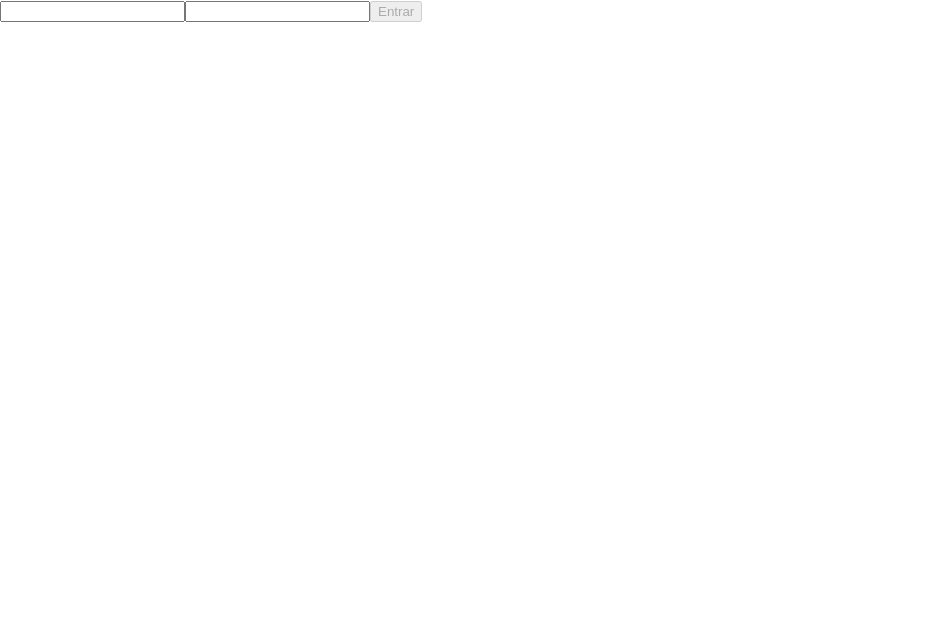
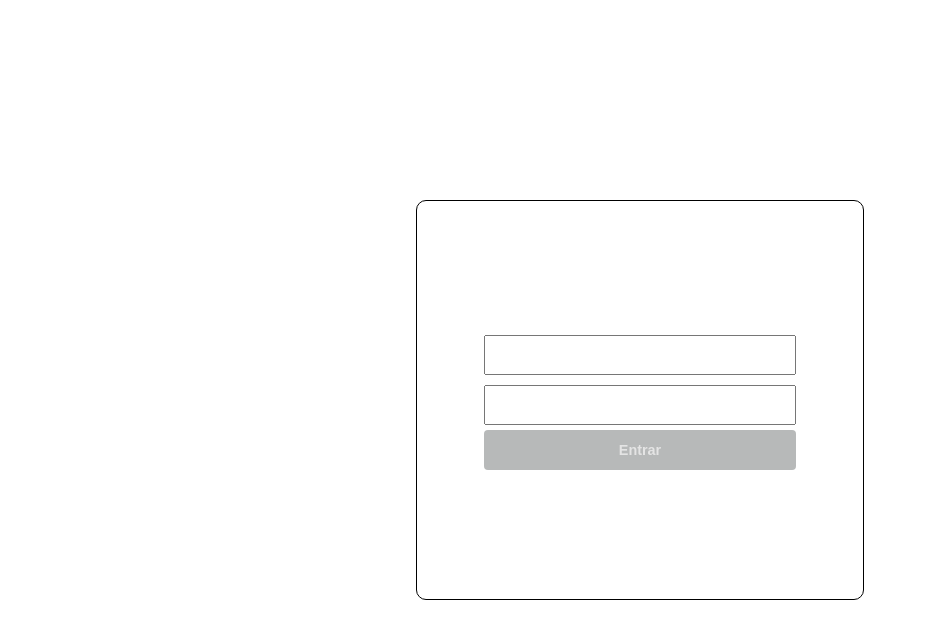
Before and after one commit to betrybe/bernardo-fonseca-test, a React (Create React App) app: page / in a window 1280 px wide. Shown: the top 638 px of the page, without its empty margins (0-927 px from the left). Built offline with nearby package versions, Linux system fonts and the light colour scheme.

Commit message:
estilo inicial e da pagina de login

```diff
--- a/src/App.css
+++ b/src/App.css
@@ -1,41 +1,62 @@
-.App {
-  text-align: center;
+.main_page {
+  width: 100%;
+  height: 100%;
 }
 
-.App-logo {
-  height: 40vmin;
-  pointer-events: none;
+/* Login page style */
+
+.form_page_login {
+  width: 100%;
+  height: 100%;
+
+  display: flex;
+  justify-content: center;
+  align-items: center;
 }
 
-@media ( prefers-reduced-motion : no-preference ) {
+.login_form {
+  width: 35%;
+  height: 50%;
 
-  .App-logo {
-    animation: App-logo-spin infinite 20s linear;
-  }
+  display: flex;
+  flex-direction: column;
+  justify-content: center;
+  align-items: center;
+
+  border: 1px solid black;
+  border-radius: 10px;
 }
 
-.App-header {
-  align-items: center;
-  background-color: #282c34;
-  color: white;
-  display: flex;
-  flex-direction: column;
-  font-size: calc(10px + 2vmin);
-  justify-content: center;
-  min-height: 100vh;
+.input_login{
+  width: 70%;
+  height: 10%;
+
+  margin: 5px 0;
+
+  font-size: 1rem;
 }
 
-.App-link {
-  color: #61dafb;
+.form_page_login button{
+  width: 70%;
+  height: 10%;
+
+  border: none;
+  border-radius: 4px;
+
+  background-color: #25a570;
+  color: white;
+  font-weight: bold;
+  font-size: 0.9rem;
 }
 
-@keyframes App-logo-spin {
+.form_page_login button:hover{
+  background-color: #000000;
+  color: #25a570;
+}
 
-  from {
-    transform: rotate(0deg);
-  }
+.form_page_login button:disabled{
+  background-color: #b7b9b9;
+  color: #e4e4e4;
 
-  to {
-    transform: rotate(360deg);
-  }
+  cursor: not-allowed;
 }
--- a/src/App.js
+++ b/src/App.js
@@ -6,7 +6,7 @@ import Wallet from "./pages/Wallet";
 
 function App() {
   return (
-    <div>
+    <div className='main_page'>
       <Switch>
         <Route path="/carteira" component={Wallet} />
         <Route path="/" exact component={Login} />
--- a/src/index.css
+++ b/src/index.css
@@ -1,13 +1,27 @@
-body {
-  margin: 0;
-  font-family: -apple-system, BlinkMacSystemFont, 'Segoe UI', 'Roboto', 'Oxygen',
-    'Ubuntu', 'Cantarell', 'Fira Sans', 'Droid Sans', 'Helvetica Neue',
-    sans-serif;
-  -webkit-font-smoothing: antialiased;
-  -moz-osx-font-smoothing: grayscale;
+html {
+  height: 100%;
+  width: 100%;
 }
 
-code {
-  font-family: source-code-pro, Menlo, Monaco, Consolas, 'Courier New',
-    monospace;
+body {
+  padding: 0;
+  margin: 0;
+  font-family: -apple-system, BlinkMacSystemFont, Segoe UI, Roboto, Oxygen,
+    Ubuntu, Cantarell, Fira Sans, Droid Sans, Helvetica Neue, sans-serif;
+  height: 100%;
+  width: 100%;
 }
+
+#root{
+  height: 100%;
+  width: 100%;
+}
+
+a {
+  color: inherit;
+  text-decoration: none;
+}
+
+* {
+  box-sizing: border-box;
+}
--- a/src/pages/Login.js
+++ b/src/pages/Login.js
@@ -3,6 +3,8 @@ import { connect } from "react-redux";
 import { Redirect } from "react-router-dom/cjs/react-router-dom.min";
 
 import { auth } from "../actions";
+
+import "../App.css";
 
 class Login extends React.Component {
   state = {
@@ -46,10 +48,11 @@ class Login extends React.Component {
   render() {
     if (this.state.redirect) return <Redirect to="/carteira" />;
     return (
-      <div>
-        <form onSubmit={this.submitCredentialsHandler}>
+      <div className="form_page_login">
+        <form onSubmit={this.submitCredentialsHandler} className="login_form">
           <input
             data-testid="email-input"
+            className="input_login"
             type="email"
             id="email"
             onChange={(event) => {
@@ -59,6 +62,7 @@ class Login extends React.Component {
           />
           <input
             data-testid="password-input"
+            className="input_login"
             type="password"
             id="password"
             minLength="6"
```
Lines whose indentation alone changed are shown as unchanged.
